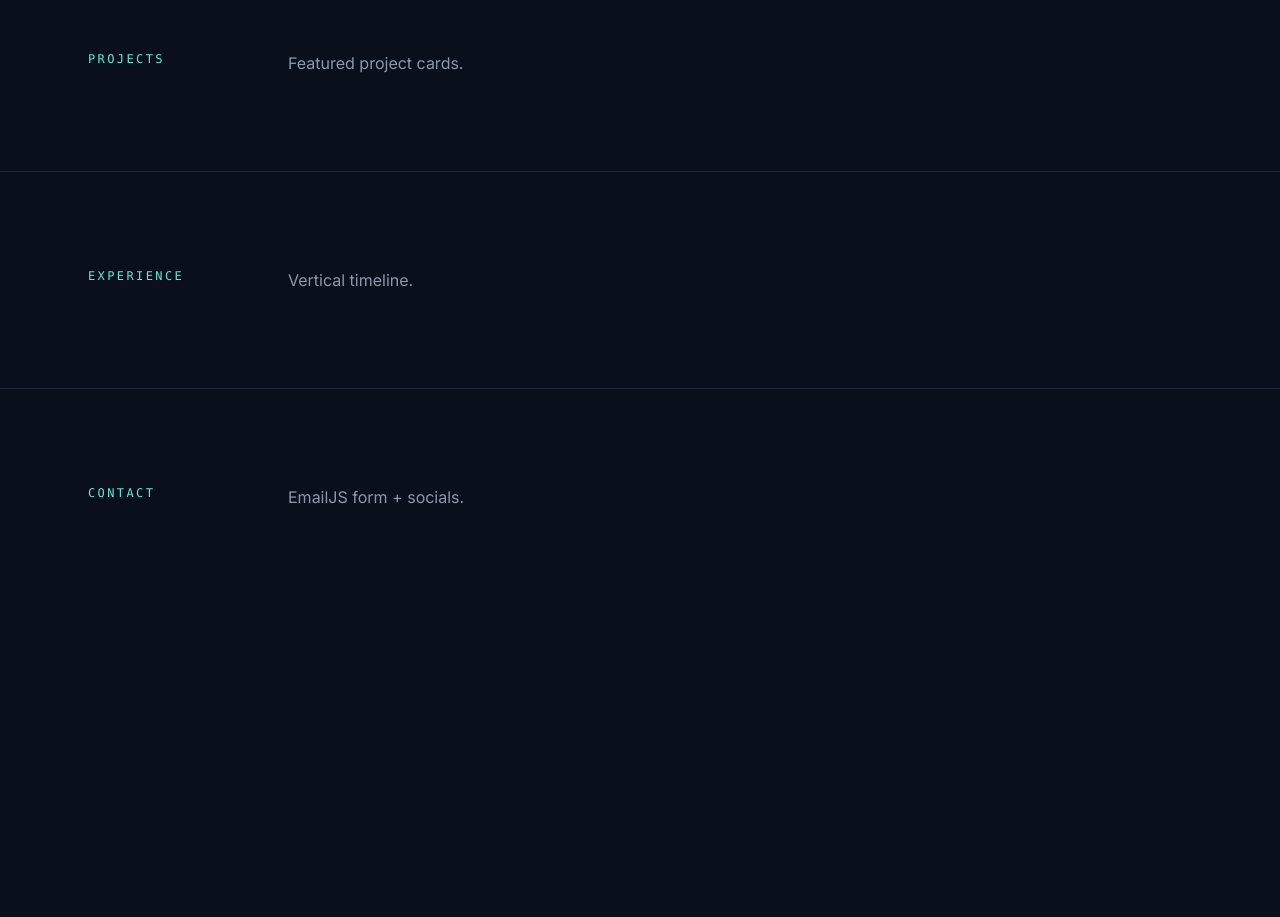
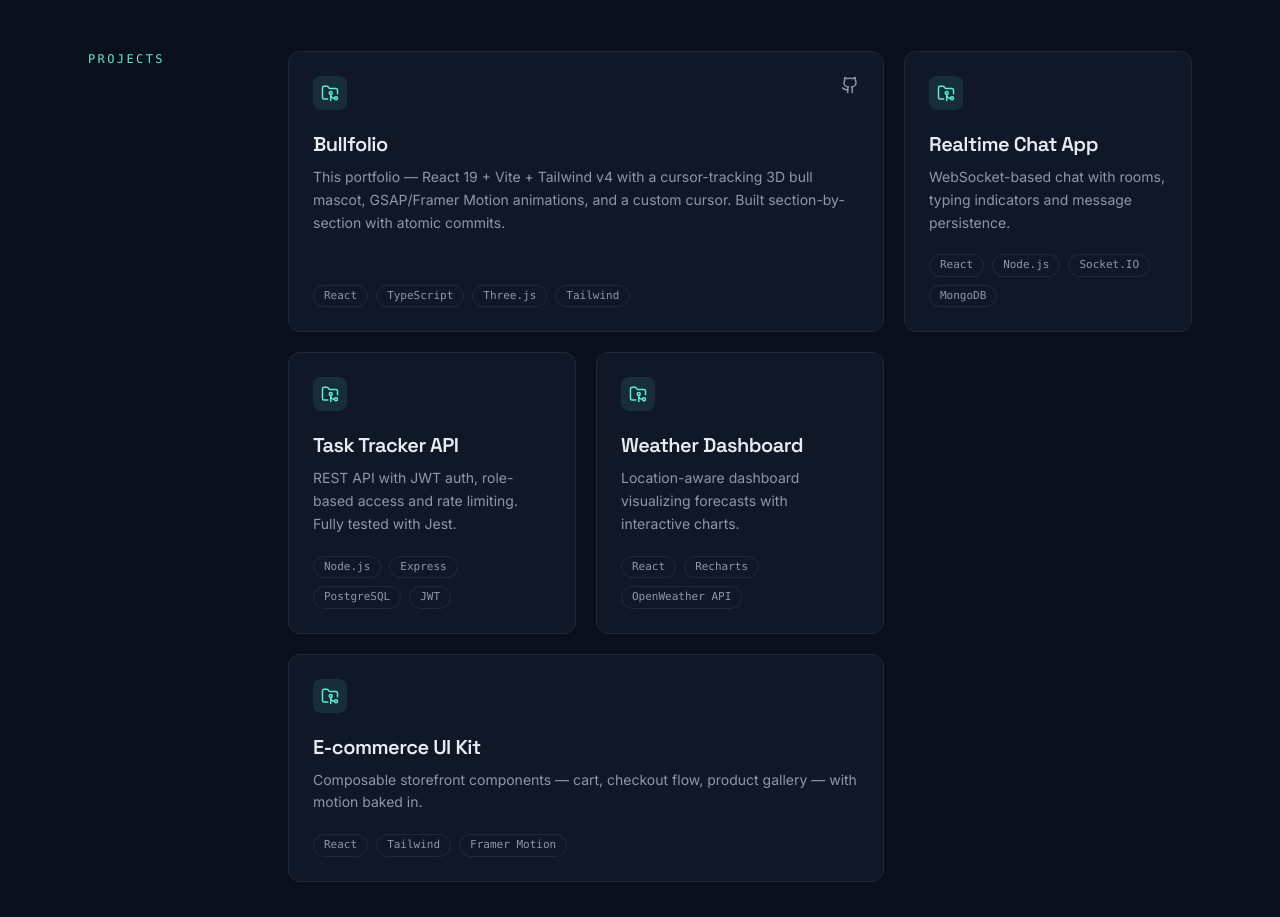
Before and after one commit to Ajeet-Baghel/portfolio, a React (Vite) app: page / in a window 1280 px wide. Shown: the part 1880-2797 px from the top of the page. Before the commit the page ends 2485 px from the top, so only its background shows below. Built offline with nearby package versions, Linux system fonts and the light colour scheme.

Commit message:
feat: add projects section with bento card grid

```diff
--- a/src/App.tsx
+++ b/src/App.tsx
@@ -3,6 +3,7 @@ import CustomCursor from "./components/CustomCursor";
 import Hero from "./components/Hero";
 import About from "./components/About";
 import TechStack from "./components/TechStack";
+import Projects from "./components/Projects";
 import Section from "./components/Section";
 
 export default function App() {
@@ -16,9 +17,7 @@ export default function App() {
         <About />
         <TechStack />
 
-        <Section id="projects" label="Projects">
-          <p className="text-muted">Featured project cards.</p>
-        </Section>
+        <Projects />
 
         <Section id="experience" label="Experience">
           <p className="text-muted">Vertical timeline.</p>
--- /dev/null
+++ b/src/components/Projects.tsx
@@ -0,0 +1,96 @@
+import { motion, type Variants } from "framer-motion";
+import { ExternalLink, FolderGit2, Github } from "lucide-react";
+import Section from "./Section";
+import { projects, type Project } from "../data/projects";
+
+const grid: Variants = {
+  hidden: {},
+  show: { transition: { staggerChildren: 0.1 } },
+};
+
+const card: Variants = {
+  hidden: { opacity: 0, y: 28 },
+  show: {
+    opacity: 1,
+    y: 0,
+    transition: { duration: 0.55, ease: [0.22, 1, 0.36, 1] },
+  },
+};
+
+function ProjectCard({ project }: { project: Project }) {
+  const { title, description, tags, repo, live, featured } = project;
+  return (
+    <motion.article
+      variants={card}
+      className={`group relative flex flex-col rounded-xl border border-border bg-surface p-6 transition-all duration-300 hover:-translate-y-1 hover:border-accent/50 ${
+        featured ? "md:col-span-2" : ""
+      }`}
+    >
+      <div className="flex items-start justify-between">
+        <span className="rounded-lg bg-accent-soft p-2 text-accent">
+          <FolderGit2 size={18} />
+        </span>
+        <div className="flex gap-3">
+          {repo && (
+            <a
+              href={repo}
+              target="_blank"
+              rel="noopener noreferrer"
+              aria-label={`${title} repository`}
+              className="text-muted transition-colors hover:text-accent"
+            >
+              <Github size={18} />
+            </a>
+          )}
+          {live && (
+            <a
+              href={live}
+              target="_blank"
+              rel="noopener noreferrer"
+              aria-label={`${title} live demo`}
+              className="text-muted transition-colors hover:text-accent"
+            >
+              <ExternalLink size={18} />
+            </a>
+          )}
+        </div>
+      </div>
+
+      <h3 className="mt-5 font-display text-xl font-semibold tracking-tight transition-colors group-hover:text-accent">
+        {title}
+      </h3>
+      <p className="mt-2 flex-1 text-sm leading-relaxed text-muted">
+        {description}
+      </p>
+
+      <ul className="mt-5 flex flex-wrap gap-2">
+        {tags.map((tag) => (
+          <li
+            key={tag}
+            className="rounded-full border border-border px-2.5 py-0.5 font-mono text-[11px] text-muted"
+          >
+            {tag}
+          </li>
+        ))}
+      </ul>
+    </motion.article>
+  );
+}
+
+export default function Projects() {
+  return (
+    <Section id="projects" label="Projects">
+      <motion.div
+        variants={grid}
+        initial="hidden"
+        whileInView="show"
+        viewport={{ once: true, margin: "-80px" }}
+        className="grid gap-5 sm:grid-cols-2 lg:grid-cols-3"
+      >
+        {projects.map((project) => (
+          <ProjectCard key={project.title} project={project} />
+        ))}
+      </motion.div>
+    </Section>
+  );
+}
--- /dev/null
+++ b/src/data/projects.ts
@@ -0,0 +1,49 @@
+/**
+ * Featured projects — replace with real work.
+ * `featured` cards span wider in the bento grid.
+ */
+
+export interface Project {
+  title: string;
+  description: string;
+  tags: string[];
+  repo?: string;
+  live?: string;
+  featured?: boolean;
+}
+
+export const projects: Project[] = [
+  {
+    title: "Bullfolio",
+    description:
+      "This portfolio — React 19 + Vite + Tailwind v4 with a cursor-tracking 3D bull mascot, GSAP/Framer Motion animations, and a custom cursor. Built section-by-section with atomic commits.",
+    tags: ["React", "TypeScript", "Three.js", "Tailwind"],
+    repo: "https://github.com/Ajeet-Baghel/portfolio",
+    featured: true,
+  },
+  {
+    title: "Realtime Chat App",
+    description:
+      "WebSocket-based chat with rooms, typing indicators and message persistence.",
+    tags: ["React", "Node.js", "Socket.IO", "MongoDB"],
+  },
+  {
+    title: "Task Tracker API",
+    description:
+      "REST API with JWT auth, role-based access and rate limiting. Fully tested with Jest.",
+    tags: ["Node.js", "Express", "PostgreSQL", "JWT"],
+  },
+  {
+    title: "Weather Dashboard",
+    description:
+      "Location-aware dashboard visualizing forecasts with interactive charts.",
+    tags: ["React", "Recharts", "OpenWeather API"],
+  },
+  {
+    title: "E-commerce UI Kit",
+    description:
+      "Composable storefront components — cart, checkout flow, product gallery — with motion baked in.",
+    tags: ["React", "Tailwind", "Framer Motion"],
+    featured: true,
+  },
+];
```
